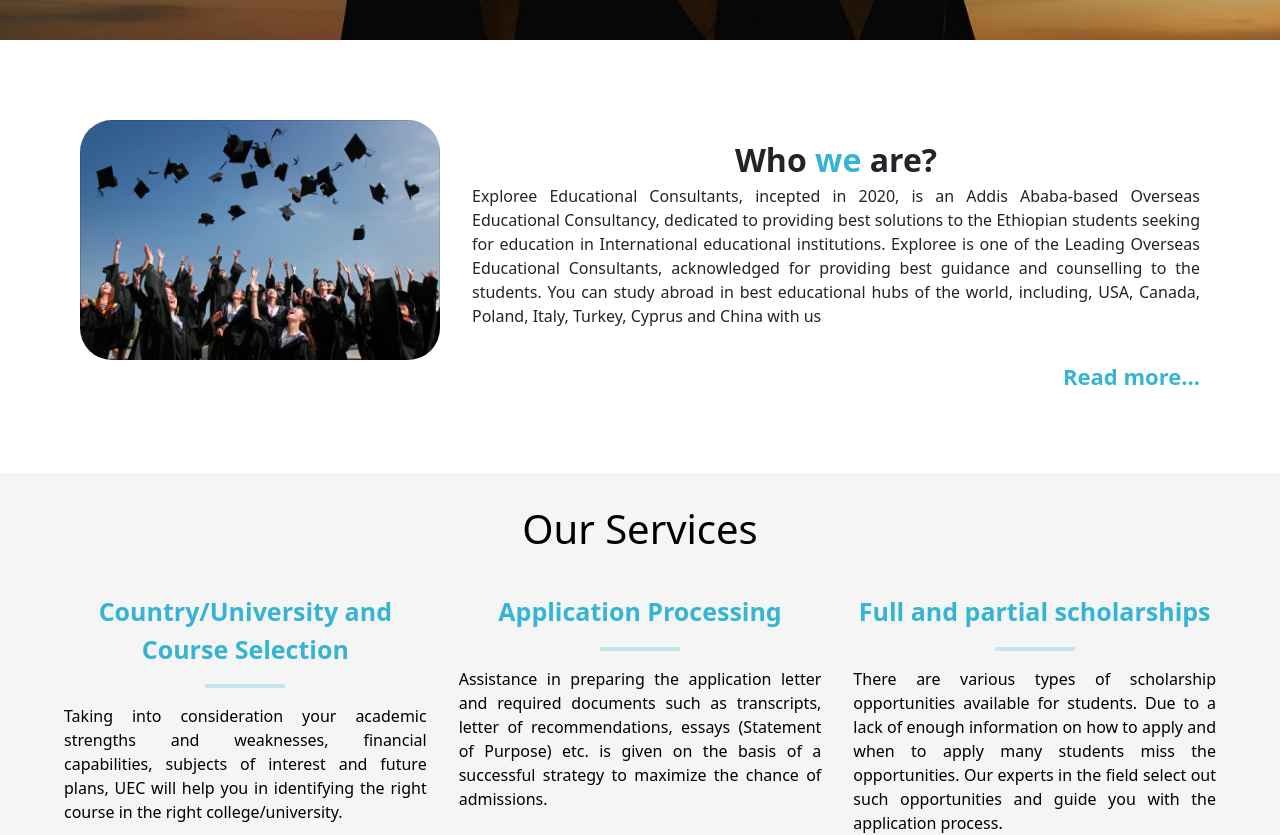
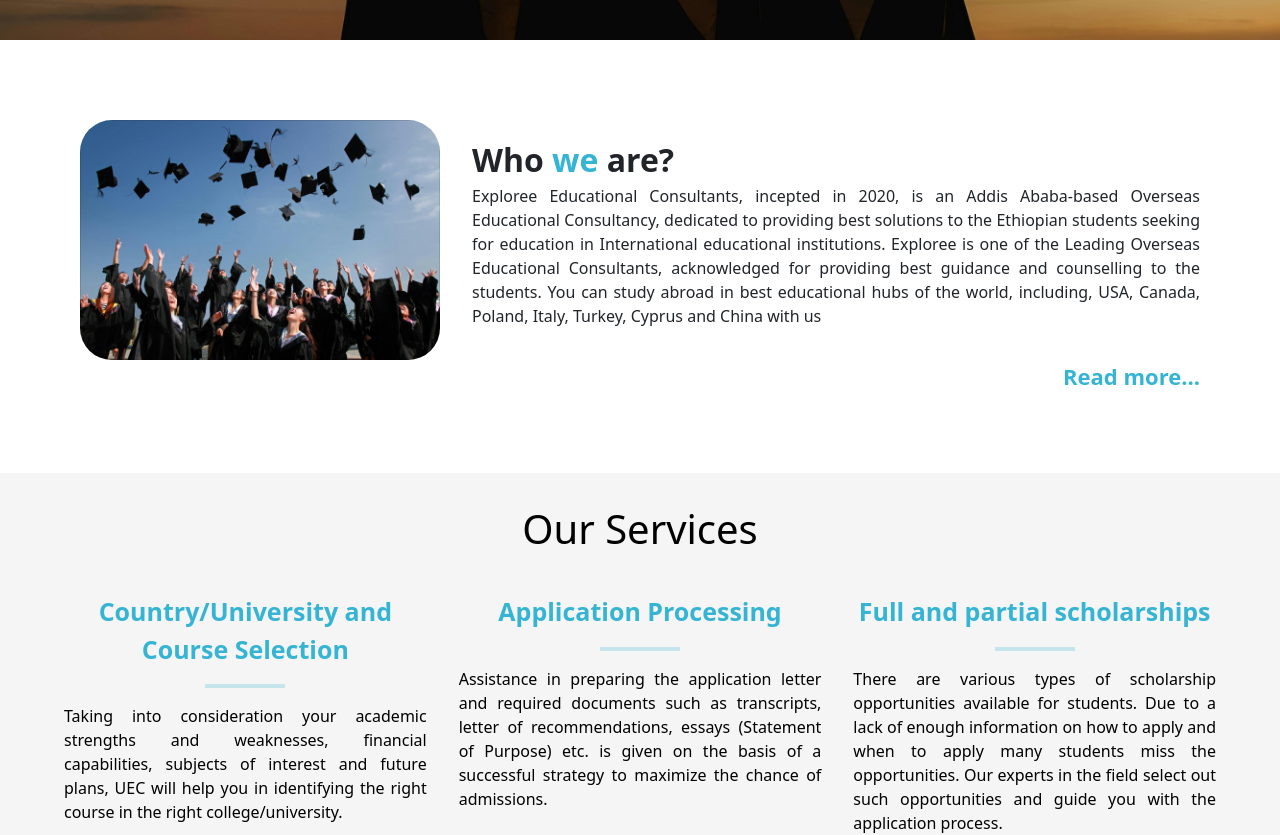
Before and after one commit to natimilla/exploree-consultancy, a React (Create React App) app: page / in a window 1280 px wide. Shown: the part 760-1595 px from the top of the page. Built offline with nearby package versions, Linux system fonts and the light colour scheme.

Commit message:
sixth commit

```diff
--- a/src/Header/Header.module.css
+++ b/src/Header/Header.module.css
@@ -58,6 +58,7 @@
     max-height: 30px;
     display: none;
     margin:0 0.5rem;
+
 }
 .cancelIcon{
     width: 60px;
@@ -70,6 +71,7 @@
     }
     .menuIcon{
         display: inline;
+
     }
     .nav{
         position: fixed;
@@ -104,10 +106,16 @@
     .header h1{
         margin:1rem 1rem;
         font-size: 22px;
+        font-weight: bold;
     }
     .logoIcon{
         max-width: 40px;
         max-height: 30px;
        margin-right: 0.25rem;
+
+    }
+    .container{
+        background-color: rgba(0, 0, 1, 0.25);
+
     }
 }
--- a/src/pages/page1/SeventhSlide/Appointment.module.css
+++ b/src/pages/page1/SeventhSlide/Appointment.module.css
@@ -16,6 +16,7 @@
     margin-bottom: 1rem;
     border-radius: 2px;
     border: none;
+    padding:5px;
 }
 .button{
     padding:0.75rem 2rem;
@@ -36,6 +37,6 @@
 }
 @media screen and (max-width:1000px) {
     .input{
-       width: 50dvw;
+       width: 75dvw;
     }
 }
--- a/src/pages/page1/firstSlide/firstSlide.module.css
+++ b/src/pages/page1/firstSlide/firstSlide.module.css
@@ -9,9 +9,9 @@
 }
 @media screen and (max-width:1000px) {
     .container{
-        background-image: url('./../../../images/phoneBackground.jpg');
+        background-image: url('./../../../images/phone\ Graduation\ image.jpg');
         background-position: center;
-        background-size: auto;
+        background-size:cover;
         display: flex;
         align-items: center;
         justify-content: center;
--- a/src/pages/page1/secondSlide/SecondSlide.js
+++ b/src/pages/page1/secondSlide/SecondSlide.js
@@ -11,7 +11,7 @@
           </div>
         </div>
 
-        <div>
+        <div className={classes.passageContainer}>
           <h>
             Who <span className={classes.color}>we</span> are?
           </h>
--- a/src/pages/page1/secondSlide/SecondSlide.module.css
+++ b/src/pages/page1/secondSlide/SecondSlide.module.css
@@ -34,6 +34,12 @@
     font-weight: bold;
     font-size: 22px;
 }
+.passageContainer {
+    text-align: left;
+}
+.passageContainer h{
+    margin-bottom: 1rem;
+}
 @media screen and (max-width:1000px) {
     .container{
         padding:3rem 5dvw;
@@ -54,4 +60,7 @@
         border:none;
         width:100dvw;
     }
+    .passageContainer{
+        text-align: center;
+    }
 }
--- a/src/pages/page2/WhoWeAre/WhoWeAre.module.css
+++ b/src/pages/page2/WhoWeAre/WhoWeAre.module.css
@@ -18,3 +18,11 @@
     margin-bottom: 1rem;
     text-align: justify;
 }
+@media screen and (max-width:1000px) {
+    ul li{
+        text-align:start;
+    }
+    .container p{
+        text-align: start;
+    }
+}
--- a/src/pages/page2/WhychooseUS/WhyChooseUs.module.css
+++ b/src/pages/page2/WhychooseUS/WhyChooseUs.module.css
@@ -13,3 +13,8 @@
 .headingContainer{
     margin-bottom: 1.5rem;
 }
+@media screen and (max-width:1000px) {
+    .container p{
+        text-align: start;
+    }
+}
```
Also changed, not shown: src/images/phone Graduation image.jpg (added).
